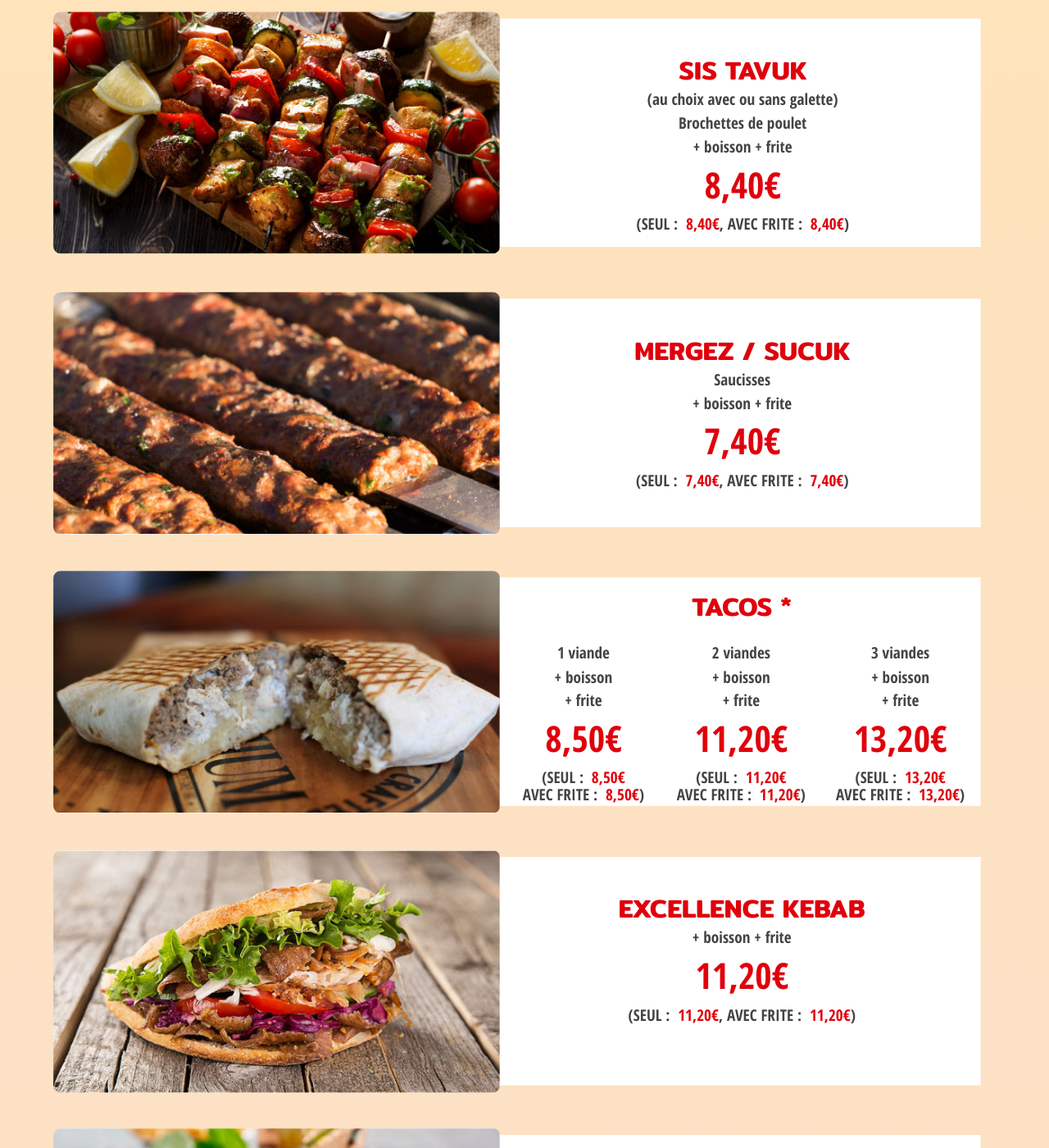
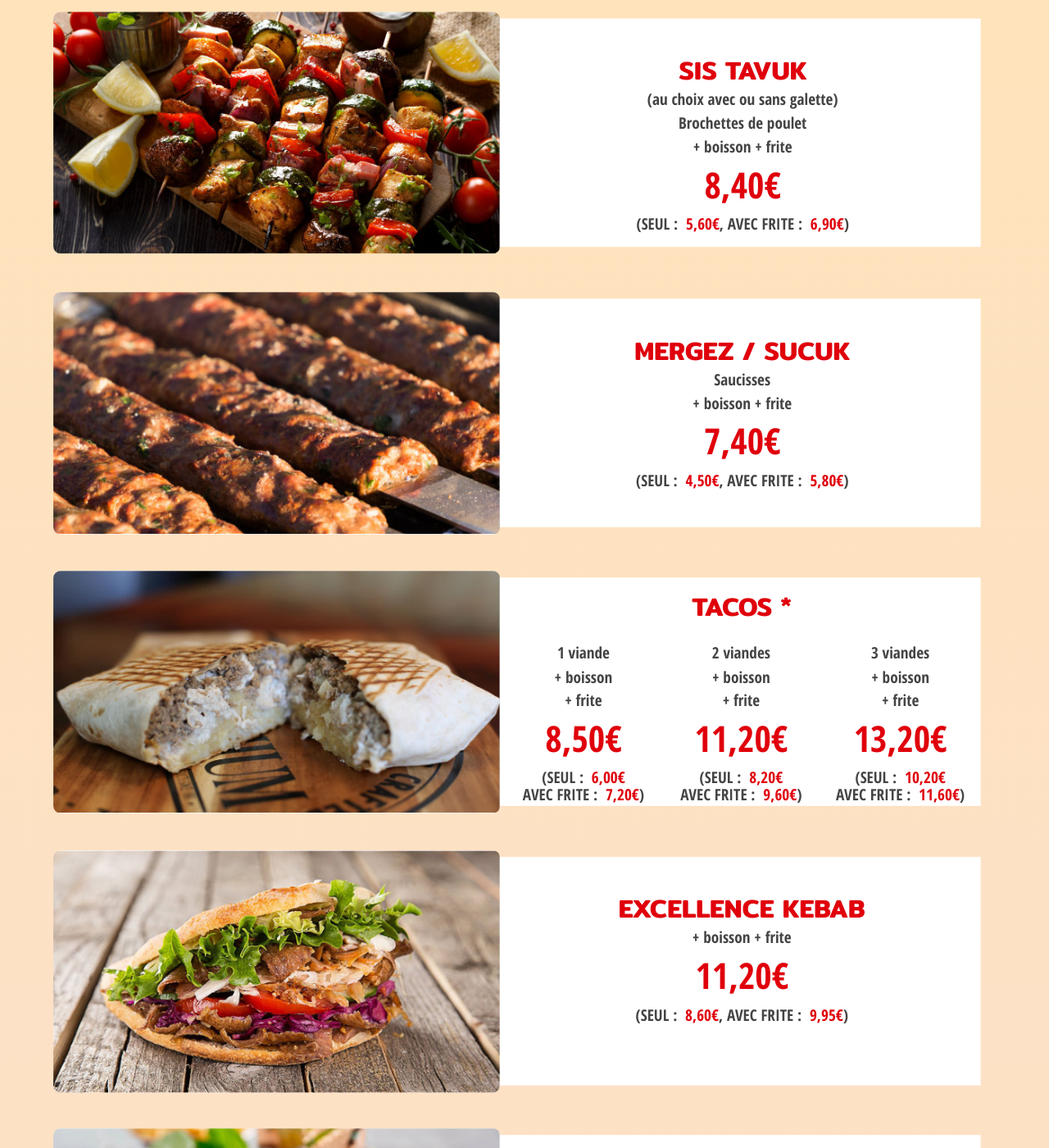
Before and after one commit to lexoyo/excellence-kebab, a Jekyll site: the page built from menus.md, in a window 1280 px wide and 1400 px high, scrolled down 2060 px. Shown: the whole window at 82% size. Built offline with Jekyll 4.4.1, drawn with Linux system fonts in a browser that asks for light colours; some of the changed text lies outside the part shown.

Commit message:
Create _config.yml

```diff
--- a/_config.yml
+++ b/_config.yml
@@ -1,37 +1,36 @@
-#MENUS
 Doner Kebab: '7,80€'
-Doner Kebab-S: '7,80€'
-Doner Kebab-F: '7,80€'
+Doner Kebab-S: '4,80€'
+Doner Kebab-F: '6,80€'
 Yufka Kebab galette: '8,50€'
-Yufka Kebab galette-S: '8,50€'
-Yufka Kebab galette-F: '8,50€'
+Yufka Kebab galette-S: '6,00€'
+Yufka Kebab galette-F: '7,20€'
 Lahmacun Kebab: '9,60€'
-Lahmacun Kebab-S: '9,60€'
-Lahmacun Kebab-F: '9,60€'
+Lahmacun Kebab-S: '6,80€'
+Lahmacun Kebab-F: '7,20€'
 Hamburger: '7,60€'
-Hamburger-S: '7,60€'
-Hamburger-F: '7,60€'
+Hamburger-S: '4,70€'
+Hamburger-F: '6,60€'
 Sis tavuk: '8,40€'
-Sis tavuk-S: '8,40€'
-Sis tavuk-F: '8,40€'
+Sis tavuk-S: '5,60€'
+Sis tavuk-F: '6,90€'
 Mergez / Sucuk: '7,40€'
-Mergez / Sucuk-S: '7,40€'
-Mergez / Sucuk-F: '7,40€'
+Mergez / Sucuk-S: '4,50€'
+Mergez / Sucuk-F: '5,80€'
 Tacos 1: '8,50€'
-Tacos 1-S: '8,50€'
-Tacos 1-F: '8,50€'
+Tacos 1-S: '6,00€'
+Tacos 1-F: '7,20€'
 Tacos 2: '11,20€'
-Tacos 2-S: '11,20€'
-Tacos 2-F: '11,20€'
+Tacos 2-S: '8,20€'
+Tacos 2-F: '9,60€'
 Tacos 3: '13,20€'
-Tacos 3-S: '13,20€'
-Tacos 3-F: '13,20€'
+Tacos 3-S: '10,20€'
+Tacos 3-F: '11,60€'
 Excellence Kebab: '11,20€'
-Excellence Kebab-S: '11,20€'
-Excellence Kebab-F: '11,20€'
+Excellence Kebab-S: '8,60€'
+Excellence Kebab-F: '9,95€'
 Excellence Durum x2: '13,20€'
-Excellence Durum x2-S: '13,20€'
-Excellence Durum x2-F: '13,20€'
+Excellence Durum x2-S: '9,95€'
+Excellence Durum x2-F: '11,20€'
 Soupe de lentille: '4,60€'
 Soupe de lentille-S: '4,60€'
 Soupe de lentille-F: '4,60€'
```
